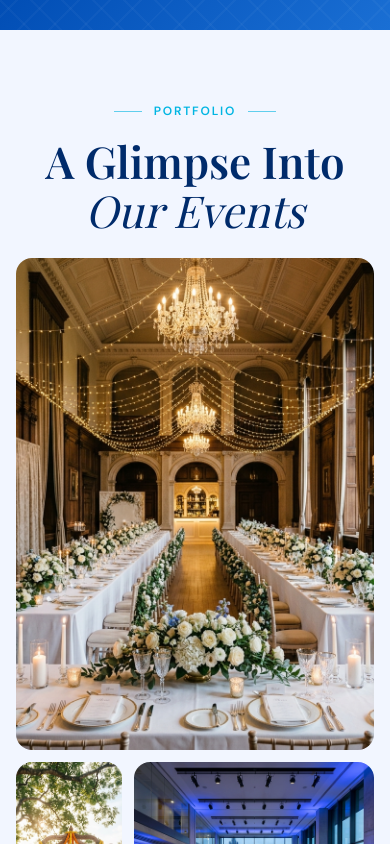
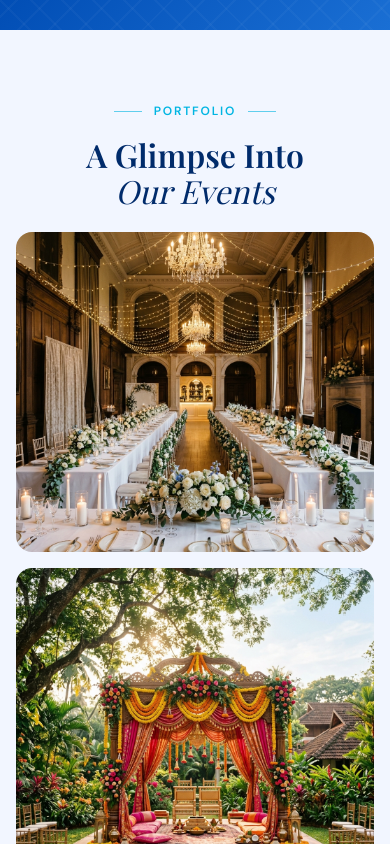
Before and after one commit to klaxtrix-sudo/opal-events, a React (Vite) app: page / in a window 390 px wide. Shown: the part 4940-5784 px from the top of the page. Built offline with nearby package versions, Linux system fonts and the light colour scheme; a web font is replaced by a local one.

Commit message:
style: adjust gallery grid responsiveness and item sizing for mobile viewports

```diff
--- a/src/components/Gallery.css
+++ b/src/components/Gallery.css
@@ -107,20 +107,34 @@
 }
 
 /* Responsive */
+/* Responsive */
 @media (max-width: 992px) {
   .gallery-grid {
     grid-template-columns: repeat(2, 1fr);
-    grid-auto-rows: 260px;
+    grid-auto-rows: 280px;
+    gap: var(--space-4);
   }
 }
 
-@media (max-width: 600px) {
+@media (max-width: 640px) {
   .gallery-grid {
     grid-template-columns: 1fr;
-    grid-auto-rows: 240px;
+    grid-auto-rows: auto; /* Let images breathe */
+    gap: var(--space-4);
   }
 
-  .gallery-item.span-2 {
+  .gallery-item {
+    height: 320px; /* Consistent height for single column stack */
+  }
+
+  /* Reset spans to fill the single column */
+  .gallery-item.row-2,
+  .gallery-item.col-2 {
     grid-row: span 1;
+    grid-column: span 1;
+  }
+
+  #portfolio .section-header h2 {
+    font-size: var(--text-3xl);
   }
 }
```
